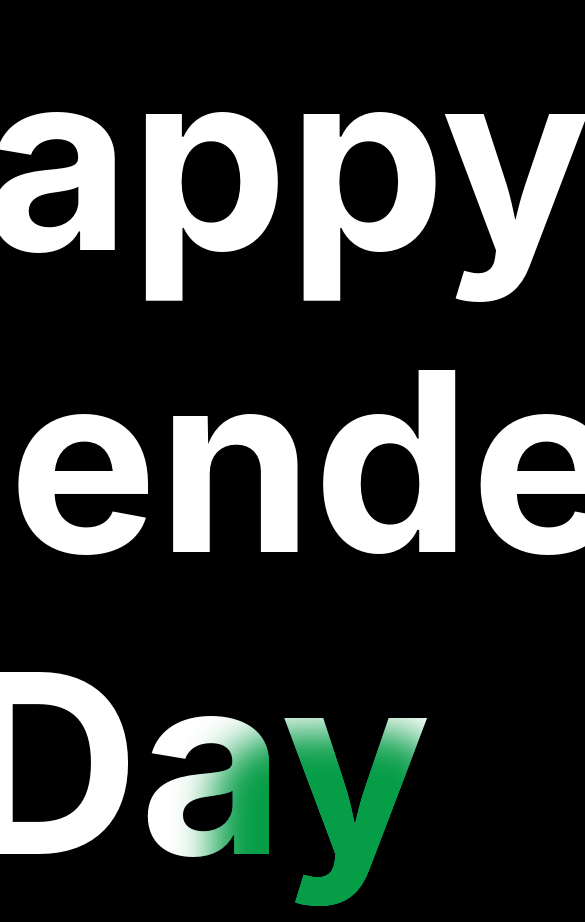
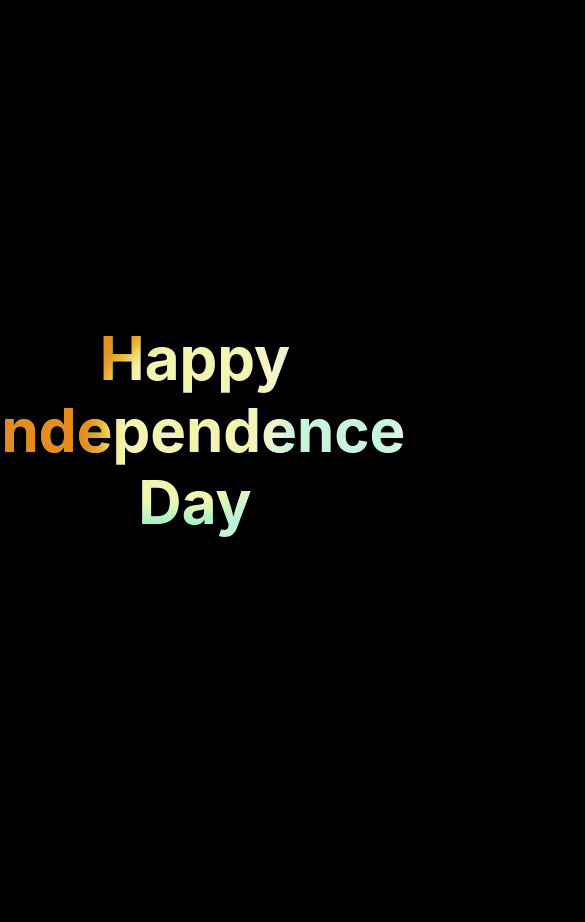
Before and after one commit to Saurabh-AI-IT/Gradient_Teaxt_15-8-2024, a plain HTML site: page index.html in a window 390 px wide. Shown: the top 922 px of the page, 585 px wide, since content can reach past the window. After the commit the page ends 860 px from the top, so only its background shows below. Drawn offline with Linux system fonts and the light colour scheme.

Commit message:
15-8-2024

```diff
--- a/index.html
+++ b/index.html
@@ -7,7 +7,6 @@
     <title>Gradient Text</title>
 
     <style>
-
         body {
             min-height: 100vh;
             display: flex;
@@ -164,6 +163,63 @@
                 right: 0;
             }
         }
+
+        @media (min-width: 1201px) {
+            .title {
+                font-size: 160px;
+            }
+
+            .aurora__item {
+                width: 700px;
+                height: 700px;
+            }
+        }
+
+        @media (max-width: 1200px) {
+            .title {
+                font-size: 140px;
+            }
+
+            .aurora__item {
+                width: 600px;
+                height: 600px;
+            }
+        }
+
+        @media (max-width: 1024px) {
+            .title {
+                font-size: 100px;
+            }
+
+            .aurora__item {
+                width: 500px;
+                height: 500px;
+            }
+        }
+
+        @media (max-width: 768px) {
+            .title {
+                font-size: 80px;
+            }
+
+            .aurora__item {
+                width: 400px;
+                height: 400px;
+                filter: blur(15px);
+            }
+        }
+
+        @media (max-width: 480px) {
+            .title {
+                font-size: 60px;
+            }
+
+            .aurora__item {
+                width: 300px;
+                height: 300px;
+                filter: blur(10px);
+            }
+        }
     </style>
 </head>
 
```
